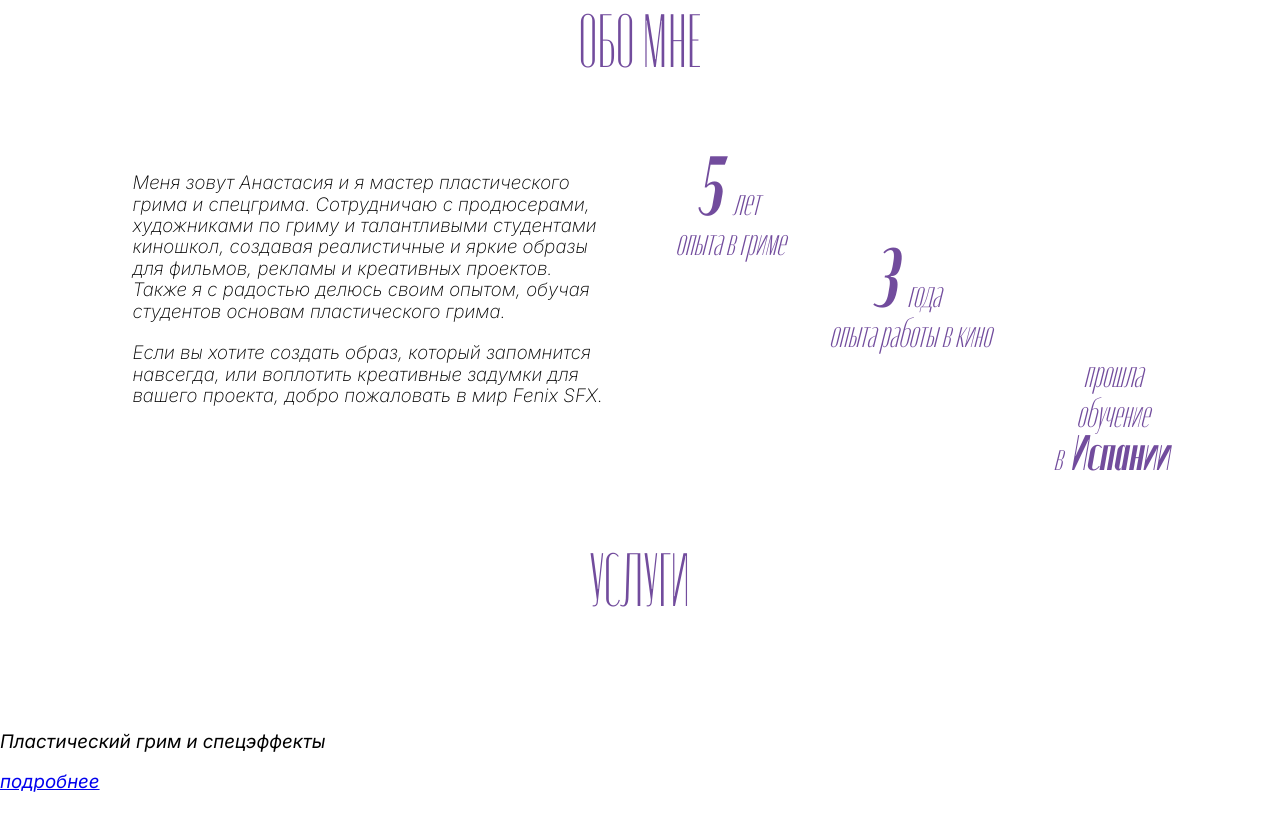
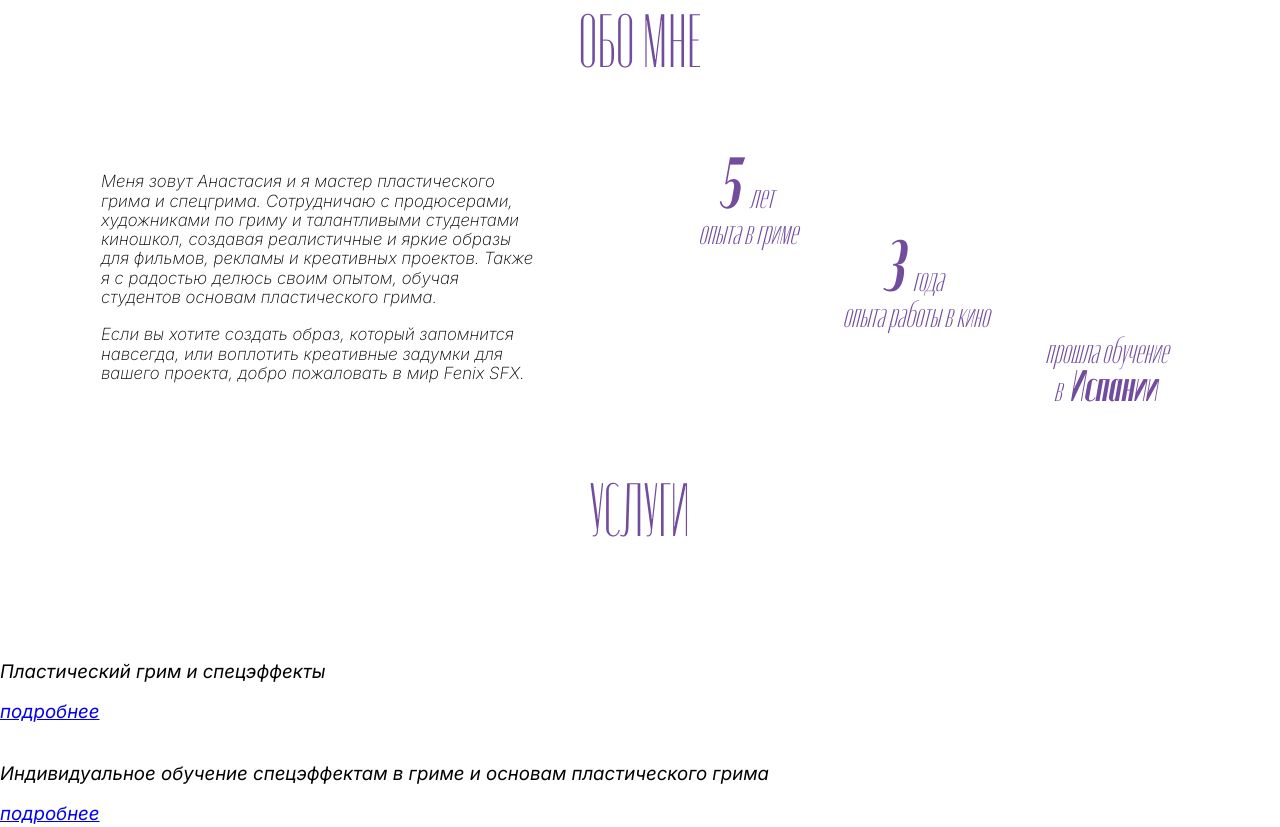
Before and after one commit to nika-siren/website-for-professional-makeup-artist, a website: page index.html in a window 1280 px wide. Shown: the part 837-1664 px from the top of the page. Drawn offline with Linux system fonts and the light colour scheme.

Commit message:
feat(custom): add an adaptive version for screen extensions from 1024px and above

```diff
--- a/index.html
+++ b/index.html
@@ -167,10 +167,17 @@
     </section>
 
     <section id="portfolio">
-      <div class="portfolio__container"></div>
+      <div class="portfolio__container">
+        <h2 class="portfolio__h2">Портфолио</h2>
+      </div>
     </section>
     <section id="items">
-      <div class="items__container"></div>
+      <div class="items__container">
+        <h2 class="items__h2">Товары</h2>
+        <div class="items__text">
+          <p>Больше фотографий в Telegram</p>
+        </div>
+      </div>
     </section>
 
     <section id="contacts">
--- a/src/scss/_about.scss
+++ b/src/scss/_about.scss
@@ -1,18 +1,17 @@
 .about__text--main {
     display: grid;
     justify-items: center;
+    align-items: start;
     grid-template-columns: 1fr 1fr;
     gap: 0;
-    margin: 0 100px;
 }
 
 .about__text {
-    max-width: 475px;
+    display: flex;
+    flex-direction: column;
+    padding-top: 20px;
+    padding-right: 90px;
     font-weight: 200;
-}
-
-.about__text p {
-    padding-top: 20px;
 }
 
 .about__text p,
@@ -25,8 +24,6 @@
     grid-template-columns: repeat(3, 1fr);
     grid-template-rows: repeat(3, auto);
     gap: 0;
-    font-size: 40px;
-    padding-top: 20px;
 }
 
 .about__experience,
@@ -41,21 +38,7 @@
     display: flex;
     flex-direction: column;
     flex-wrap: wrap;
-    line-height: 40px;
     text-align: center;
-}
-
-.about__experience--bold {
-    font-size: 84px;
-}
-
-.about__experience--bold-2 {
-    padding-left: 7px;
-    font-size: 50px;
-}
-
-.about__experience--next {
-    max-width: 120px;
 }
 
 .about__experience--text:nth-child(1) {
@@ -73,3 +56,46 @@
     grid-row: 3;
     padding-left: 45px;
 }
+
+@media (min-width: 1024px) {
+    .about__text--main {
+        // display: grid;
+        // justify-items: center;
+        // grid-template-columns: 1fr 1fr;
+        // gap: 0;
+        /*70-100*/
+        margin: 0 clamp(4.375rem, -0.24rem + 7.212vw, 6.25rem);
+    }
+
+    .about__text {
+        /*15-20*/
+        gap: clamp(0.938rem, 0.168rem + 1.202vw, 1.25rem);
+        /*375-475*/
+        max-width: clamp(23.438rem, 8.053rem + 24.038vw, 29.688rem);
+        padding-top: 20px;
+        padding-right: 90px;
+    }
+
+    .about__experience {
+        /*30-40*/
+        font-size: clamp(1.875rem, 0.337rem + 2.404vw, 2.5rem);
+        /*15-20*/
+        padding-top: clamp(0.938rem, 0.168rem + 1.202vw, 1.25rem);
+    }
+
+    .about__experience--text {
+        /*30-40*/
+        line-height: clamp(1.875rem, 0.337rem + 2.404vw, 2.5rem);
+    }
+
+    .about__experience--bold {
+        /*54-84*/
+        font-size: clamp(3.375rem, -1.24rem + 7.212vw, 5.25rem);
+    }
+
+    .about__experience--bold-2 {
+        padding-left: 7px;
+        /*35-50*/
+        font-size: clamp(2.188rem, -0.12rem + 3.606vw, 3.125rem);
+    }
+}
--- a/src/scss/main.scss
+++ b/src/scss/main.scss
@@ -23,9 +23,16 @@
     @extend %third-font;
 }
 
+/* + размер текста с портфолио Больше фотографий добавить сюда */
+.about__text,
+.items__text {
+    /*9-18*/
+    font-size: clamp(0.563rem, 0.444rem + 0.756vw, 1.125rem);
+}
+
 h2,
 .contacts__text {
-    /*-84*/
+    /*21-84*/
     font-size: clamp(1.313rem, 0.485rem + 5.294vw, 5.25rem);
     color: $purple-color;
 }
```
Also changed, not shown: src/css/main.css, 1 other file.
